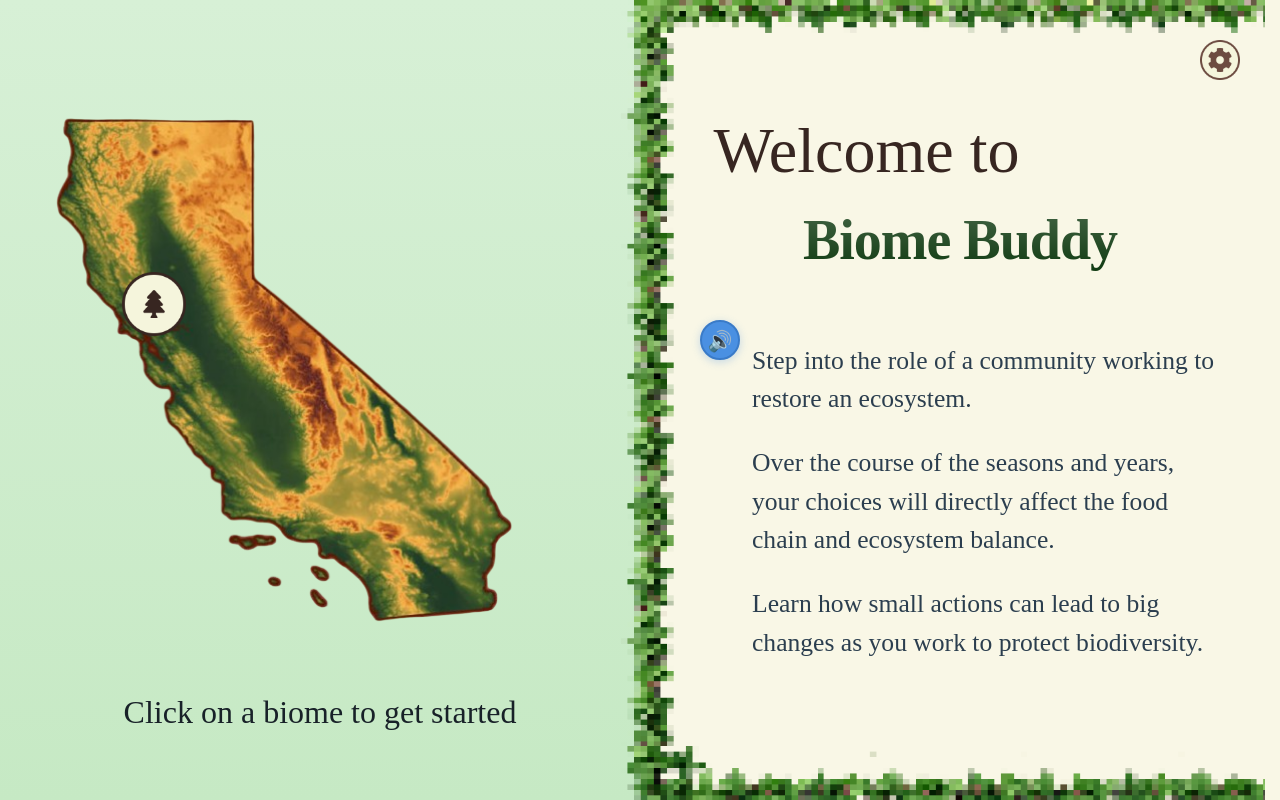
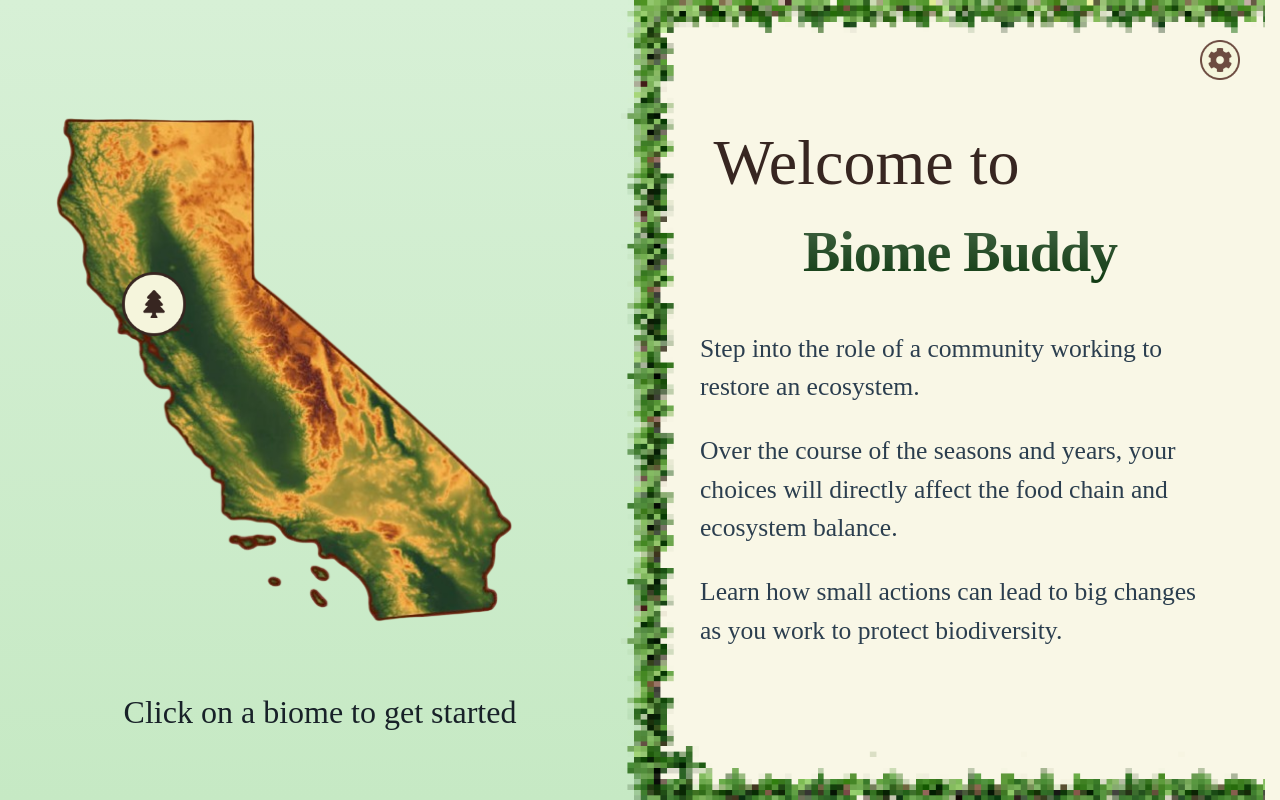
Before and after one commit to Ruprabhu25/CSE210FinalProject, a React (Vite) app in the folder biome-buddy/: page / in a window 1280 px wide. Built offline with nearby package versions, Linux system fonts and the light colour scheme; a web font is replaced by a local one.

Commit message:
remove sound effects and read aloud option
- removed the letsgo and okeydokey sound
- removed the read aloud option and speaker

```diff
--- a/biome-buddy/src/game/Game.jsx
+++ b/biome-buddy/src/game/Game.jsx
@@ -12,7 +12,6 @@ import bgSummer from '../assets/forest-su.png'
 import bgSpring from '../assets/forest-sp.png'
 import bgWinter from '../assets/forest-wi.png'
 import bgFall from '../assets/forest-fa.png'
-import okeyDokeySound from '../assets/okey-dokey.wav'
 
 
 export default function GameBlank() {
@@ -217,17 +216,7 @@ export default function GameBlank() {
     }
   }
 
-  const playOkeyDokeySound = () => {
-    const audioEnabled = localStorage.getItem('biomeBuddyAudioEnabled')
-    if (audioEnabled === 'false') return
-
-    const audio = new Audio(okeyDokeySound)
-    audio.play()
-
-  }
-
   const handleSaveAndExit = () => {
-    playOkeyDokeySound()
     // Serialize game state
     const gameState = {
       roundNumber: context.roundNumber,
@@ -249,20 +238,13 @@ export default function GameBlank() {
     localStorage.setItem('biomeBuddySaveData', JSON.stringify(gameState))
     console.log('Game progress saved successfully!')
 
-    // Delay navigation to allow sound to play
-    setTimeout(() => {
-      handleHomeClick()
-    }, 900)
+    handleHomeClick()
   }
 
   const handleJustExit = () => {
-    playOkeyDokeySound()
     // Clear saved game when just exiting
     localStorage.removeItem('biomeBuddySaveData')
-    // Delay navigation to allow sound to play
-    setTimeout(() => {
-      handleHomeClick()
-    }, 900)
+    handleHomeClick()
   }
 
 
--- a/biome-buddy/src/home/ConfirmModal.jsx
+++ b/biome-buddy/src/home/ConfirmModal.jsx
@@ -1,6 +1,5 @@
 import React, { useState, useEffect } from 'react'
 import './ConfirmModal.css'
-import letsGoAudio from '../assets/lets_go.wav'
 
 export default function ConfirmModal({ onClose, onConfirm, darkMode }) {
   const [hasSavedGame, setHasSavedGame] = useState(false)
@@ -11,28 +10,17 @@ export default function ConfirmModal({ onClose, onConfirm, darkMode }) {
     setHasSavedGame(!!savedState)
   }, [])
 
-  const playLetsGoSound = () => {
-    const audioEnabled = localStorage.getItem('biomeBuddyAudioEnabled')
-    if (audioEnabled === 'false') return
-
-    const audio = new Audio(letsGoAudio)
-    audio.play()?.catch(error => console.log('Audio play failed:', error))
-  }
-
   const handleNewGame = () => {
     // Clear saved game data
     localStorage.removeItem('biomeBuddySaveData')
-    playLetsGoSound()
     onConfirm()
   }
 
   const handleResumeGame = () => {
-    playLetsGoSound()
     onConfirm()
   }
 
   const handleGetStarted = () => {
-    playLetsGoSound()
     onConfirm()
   }
 
--- a/biome-buddy/src/home/RightPane.css
+++ b/biome-buddy/src/home/RightPane.css
@@ -13,59 +13,6 @@
 
 .right-inner { background: #F9F7E6; z-index: 2; }
 
-.description-with-speaker {
-  position: relative;
-  display: flex;
-  align-items: flex-start;
-  gap: 12px;
-  margin-top: 1.1rem;
-  max-width: 520px;
-  margin-left: auto;
-  margin-right: auto;
-}
-
-.speaker-button {
-  flex-shrink: 0;
-  width: 40px;
-  height: 40px;
-  border-radius: 50%;
-  background: #4A90E2;
-  border: 2px solid #3A7BC8;
-  color: white;
-  font-size: 20px;
-  display: flex;
-  align-items: center;
-  justify-content: center;
-  cursor: pointer;
-  transition: all 0.3s ease;
-  margin-top: 4px;
-  box-shadow: 0 2px 8px rgba(74, 144, 226, 0.3);
-}
-
-.speaker-button:hover {
-  background: #3A7BC8;
-  transform: scale(1.05);
-  box-shadow: 0 4px 12px rgba(74, 144, 226, 0.5);
-}
-
-.speaker-button:active {
-  transform: scale(0.95);
-}
-
-.speaker-button.speaking {
-  background: #E24A4A;
-  border-color: #C83A3A;
-  animation: pulse 1.5s infinite;
-}
-
-@keyframes pulse {
-  0%, 100% {
-    box-shadow: 0 2px 8px rgba(226, 74, 74, 0.3);
-  }
-  50% {
-    box-shadow: 0 4px 16px rgba(226, 74, 74, 0.6);
-  }
-}
 
 .welcome-text {
   width: 333px;
@@ -95,13 +42,16 @@
 }
 
 .right-description {
+  margin-top: 1.1rem;
+  max-width: 520px;
+  margin-left: auto;
+  margin-right: auto;
   color: #213547;
   font-size: 1.6rem;
   line-height: 1.5;
   opacity: 0.95;
   text-align: left;
   font-family: 'Irish Grover', cursive;
-  flex: 1;
 }
 
 .right-pane::before {
@@ -146,12 +96,3 @@
 .right-pane.dark-mode .right-description {
   color: #e0e0e0;
 }
-
-.right-pane.dark-mode .speaker-button {
-  background: #5A9FE8;
-  border-color: #4A8FD8;
-}
-
-.right-pane.dark-mode .speaker-button:hover {
-  background: #4A8FD8;
-}
--- a/biome-buddy/src/home/RightPane.jsx
+++ b/biome-buddy/src/home/RightPane.jsx
@@ -1,56 +1,10 @@
-import React, { useState } from 'react'
+import React from 'react'
 import './RightPane.css'
 import SettingsButton from './SettingsButton'
 
 export default function RightPane({ darkMode, setDarkMode }) {
-  const [isSpeaking, setIsSpeaking] = useState(false)
-
   const handleDarkModeToggle = () => {
     setDarkMode(!darkMode)
-  }
-
-  const handleTextToSpeech = () => {
-    // Check if read aloud is enabled
-    const readAloudEnabled = localStorage.getItem('biomeBuddyReadAloudEnabled')
-    if (readAloudEnabled === 'false') {
-      alert('Read Aloud is disabled in Settings. Please enable it to use this feature.')
-      return
-    }
-
-    // Stop any ongoing speech
-    if (isSpeaking) {
-      window.speechSynthesis.cancel()
-      setIsSpeaking(false)
-      return
-    }
-
-    // Text to read
-    const text = "Welcome to Biome Buddy. Step into the role of a community working to restore an ecosystem. Over the course of the seasons and years, your choices will directly affect the food chain and ecosystem balance. Learn how small actions can lead to big changes as you work to protect biodiversity."
-
-    const utterance = new SpeechSynthesisUtterance(text)
-
-    // Select a male voice
-    const voices = window.speechSynthesis.getVoices()
-    const maleVoice = voices.find(voice =>
-      voice.name.includes('Male') ||
-      voice.name.includes('Daniel') ||
-      voice.name.includes('David') ||
-      voice.name.includes('Fred') ||
-      voice.name.includes('Alex')
-    )
-    if (maleVoice) {
-      utterance.voice = maleVoice
-    }
-
-    utterance.rate = 1
-    utterance.pitch = 1.1
-    utterance.volume = 1
-
-    utterance.onstart = () => setIsSpeaking(true)
-    utterance.onend = () => setIsSpeaking(false)
-    utterance.onerror = () => setIsSpeaking(false)
-
-    window.speechSynthesis.speak(utterance)
   }
 
   return (
@@ -59,20 +13,10 @@ export default function RightPane({ darkMode, setDarkMode }) {
       <div className="right-inner">
         <div className="welcome-text">Welcome to</div>
         <h1 className="title">Biome Buddy</h1>
-        <div className="description-with-speaker">
-          <button
-            className={`speaker-button ${isSpeaking ? 'speaking' : ''}`}
-            onClick={handleTextToSpeech}
-            aria-label={isSpeaking ? "Stop reading text" : "Read text aloud"}
-            title={isSpeaking ? "Stop reading" : "Read aloud"}
-          >
-            {isSpeaking ? '⏸' : '🔊'}
-          </button>
-          <div className="right-description">
-            <p>Step into the role of a community working to restore an ecosystem.</p>
-            <p>Over the course of the seasons and years, your choices will directly affect the food chain and ecosystem balance.</p>
-            <p>Learn how small actions can lead to big changes as you work to protect biodiversity.</p>
-          </div>
+        <div className="right-description">
+          <p>Step into the role of a community working to restore an ecosystem.</p>
+          <p>Over the course of the seasons and years, your choices will directly affect the food chain and ecosystem balance.</p>
+          <p>Learn how small actions can lead to big changes as you work to protect biodiversity.</p>
         </div>
       </div>
     </div>
--- a/biome-buddy/src/home/SettingsButton.jsx
+++ b/biome-buddy/src/home/SettingsButton.jsx
@@ -6,10 +6,6 @@ export default function SettingsButton({ darkMode, onDarkModeToggle }) {
   const [settingsOpen, setSettingsOpen] = useState(false)
   const [audioEnabled, setAudioEnabled] = useState(() => {
     const saved = localStorage.getItem('biomeBuddyAudioEnabled')
-    return saved !== null ? saved === 'true' : true
-  })
-  const [readAloudEnabled, setReadAloudEnabled] = useState(() => {
-    const saved = localStorage.getItem('biomeBuddyReadAloudEnabled')
     return saved !== null ? saved === 'true' : true
   })
   const settingsMenuRef = useRef(null)
@@ -23,12 +19,6 @@ export default function SettingsButton({ darkMode, onDarkModeToggle }) {
     const newValue = !audioEnabled
     setAudioEnabled(newValue)
     localStorage.setItem('biomeBuddyAudioEnabled', String(newValue))
-  }
-
-  const handleReadAloudToggle = () => {
-    const newValue = !readAloudEnabled
-    setReadAloudEnabled(newValue)
-    localStorage.setItem('biomeBuddyReadAloudEnabled', String(newValue))
   }
 
   useEffect(() => {
@@ -77,15 +67,6 @@ export default function SettingsButton({ darkMode, onDarkModeToggle }) {
                 </label>
               </div>
             </li>
-            <li>
-              <div className="dark-mode-toggle">
-                <span>Read Aloud</span>
-                <label className="toggle-switch">
-                  <input type="checkbox" checked={readAloudEnabled} onChange={handleReadAloudToggle} />
-                  <span className="slider"></span>
-                </label>
-              </div>
-            </li>
           </ul>
         </div>
       )}
```
